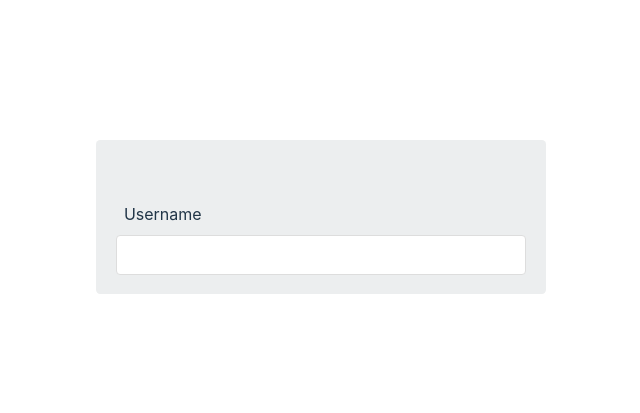
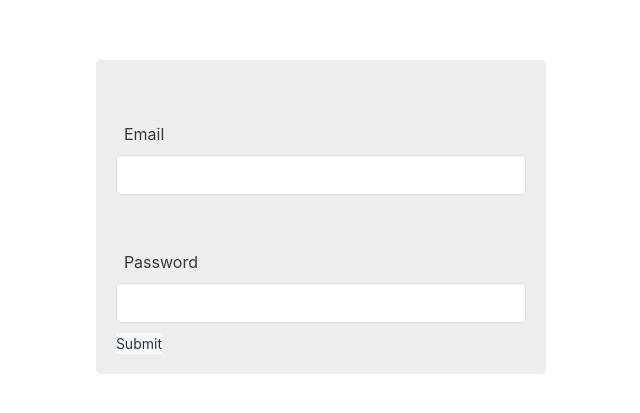
Before and after one commit to Moerning/moe-arv, a Vue app in the folder moe-arv/: page /auth/login in a window 1280 px wide. Shown: the part 183-596 px from the top of the page, without its empty margins (319-959 px from the left). Built offline with nearby package versions, Linux system fonts and the light colour scheme.

Commit message:
basic input default ui -- error msg

```diff
--- a/moe-arv/src/components/common/input/BasicInput.vue
+++ b/moe-arv/src/components/common/input/BasicInput.vue
@@ -2,22 +2,43 @@
     const model = defineModel()
     const props = defineProps<{
       name:string,
-      label:string
+      label:string,
+      type:"text" | "password",
+      error?:string | undefined
     }>()
 </script>
 
 <template>
-  <label :for="props.name">{{ props.label }}
+  <label :class="{ 'simple-label': !props.error, 'error-label': props.error  }" :for="props.name">{{ props.label }}
   </label>
-  <input v-model="model" :name="props.name"/>
+  <input v-model="model" :name="props.name" :class="{ 'simple-input': !props.error, 'error-input': props.error  }" />
+  <span class="error-msg" v-if="props.error">
+    {{ props.error }}
+  </span>
 </template>
 <style scoped>
 label{
   @apply block text-[1.14285714286rem] capitalize;
   margin: 27px 86px 9px 8px;
 }
+.simple-label{
+  @apply text-charcoal-grey;
+}
+.error-label{
+  @apply text-danger;
+}
 input{
-    @apply border border-[#ddd] w-[410px] h-[40px] rounded-[4px] bg-[#fff];
+    @apply w-[410px] h-[40px] rounded-[4px] bg-[#fff] mb-[10px];
+}
+.simple-input {
+  @apply border border-[#ddd];
+}
+.error-input {
+  @apply border border-danger;
+}
+.error-msg {
+  @apply text-danger;
+  margin: 10px 34px 28px 0;
 }
 input:focus {
   @apply border border-white outline-slate-grey;
--- a/moe-arv/src/components/pages/auth/login/partials/LoginForm.vue
+++ b/moe-arv/src/components/pages/auth/login/partials/LoginForm.vue
@@ -1,9 +1,40 @@
 <template>
-    <BasicInput v-model="name" name="username" label="username"/>
+    <form @submit="submit">
+        <div class="flex flex-col gap-5">
+            <div>
+                <BasicInput type="text" v-model="email" name="email" label="email" :error="errors?.email"/>
+            </div>
+            <div>
+                <BasicInput type="password" v-model="password" name="password" label="password" :error="errors?.password"/>
+            </div>
+        </div>
+        <button type="submit">Submit</button>
+    </form>
 </template>
 <script setup lang="ts">
 import BasicInput from '@/components/common/input/BasicInput.vue';
-import { ref } from 'vue';
+import { useForm, useField } from 'vee-validate';
+import { required } from '@/utils/validations/validations.util.ts';
 
-const name = ref()
+const validationSchema = {
+  email: (value:string) => {
+    const req = required(value, "Email")
+    if (req !== true) return req
+    return true
+  },
+  password:  (value:string) => {
+    const req = required(value, "Password")
+    if (req !== true) return req
+    return true
+  },
+}
+
+const { errors, handleSubmit } = useForm({
+  validationSchema
+})
+
+const submit = handleSubmit(()=>{})
+
+const { value: email } = useField('email')
+const { value: password } = useField('password')
 </script>
--- a/moe-arv/tailwind.config.js
+++ b/moe-arv/tailwind.config.js
@@ -20,6 +20,9 @@ export default {
       },
       slate:{
         grey:"#818a91"
+      },
+      danger:{
+        DEFAULT:"#d9534f"
       }
     }
   },
```
Also changed, not shown: moe-arv/src/utils/validations/validations.util.ts (renamed from moe-arv/src/utils/validations/validation.schema.ts).
